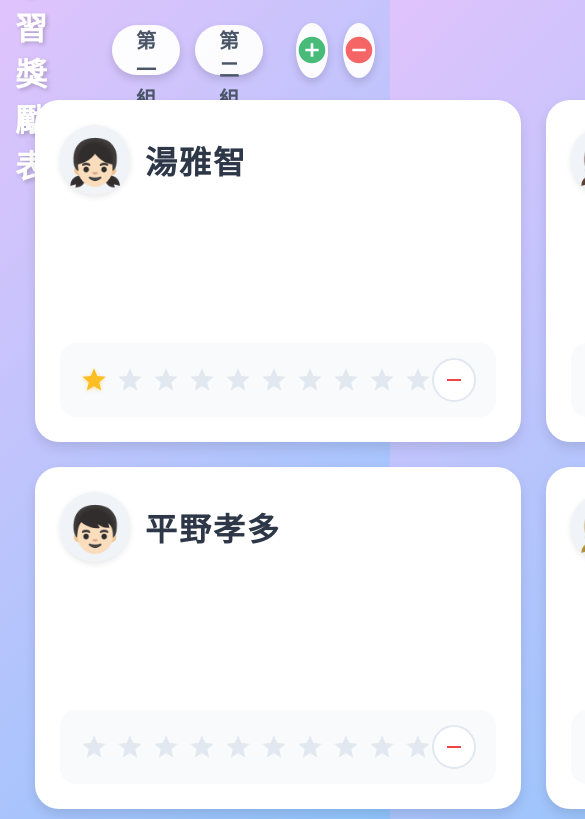
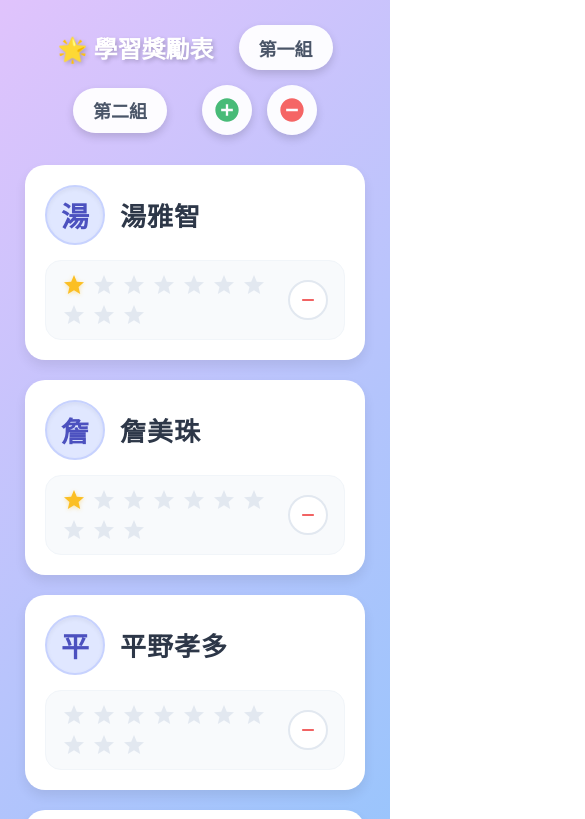
Before and after one commit to j1mwyyzz430/cs, a plain HTML site: page index.html in a window 390 px wide. Both pictures are taken after a click on the button "第一組". Shown: the top 819 px of the page, 585 px wide, since content can reach past the window. Drawn offline with Linux system fonts and the light colour scheme; no server answers.

Commit message:
Update index.html

```diff
--- a/index.html
+++ b/index.html
@@ -12,6 +12,7 @@
             --star-color: #fbbf24;
             --star-empty: #e2e8f0;
             --btn-hover: #edf2f7;
+            --primary-color: #4c51bf;
         }
 
         * {
@@ -24,10 +25,9 @@
         body {
             font-family: 'Segoe UI', 'PingFang HK', 'Microsoft JhengHei', sans-serif;
             background: linear-gradient(135deg, #e0c3fc 0%, #8ec5fc 100%);
-            height: 100vh;
+            min-height: 100vh;
             display: flex;
             flex-direction: column;
-            overflow: hidden;
             padding: 15px;
         }
 
@@ -36,25 +36,26 @@
             display: flex;
             justify-content: center;
             align-items: center;
-            height: 70px;
+            flex-wrap: wrap;
             gap: 15px;
-            margin-bottom: 15px;
+            margin-bottom: 20px;
+            padding: 10px;
         }
 
         .header-title {
-            font-size: 32px;
+            font-size: clamp(24px, 4vw, 32px);
             font-weight: bold;
             color: white;
             text-shadow: 2px 2px 4px rgba(0,0,0,0.2);
-            margin-right: 20px;
+            margin-right: 10px;
         }
 
         .global-btn {
             background: rgba(255, 255, 255, 0.95);
             border: none;
             border-radius: 50%;
-            width: 55px;
-            height: 55px;
+            width: 50px;
+            height: 50px;
             cursor: pointer;
             box-shadow: 0 4px 8px rgba(0,0,0,0.15);
             transition: transform 0.1s, background 0.2s;
@@ -63,7 +64,7 @@
             align-items: center;
         }
         .global-btn:active { transform: scale(0.9); }
-        .global-btn svg { width: 32px; height: 32px; }
+        .global-btn svg { width: 28px; height: 28px; }
         .btn-add-all svg { fill: #48bb78; }
         .btn-sub-all svg { fill: #f56565; }
 
@@ -72,9 +73,9 @@
             background: rgba(255, 255, 255, 0.95);
             border: none;
             border-radius: 25px;
-            padding: 0 24px;
-            height: 50px;
-            font-size: 20px;
+            padding: 0 20px;
+            height: 45px;
+            font-size: 18px;
             font-weight: bold;
             color: #4a5568;
             cursor: pointer;
@@ -82,33 +83,33 @@
             transition: transform 0.1s, background 0.2s, color 0.2s;
         }
         .group-btn:active { transform: scale(0.95); }
-        .group-btn:hover { background: #ffffff; color: #2b6cb0; }
+        .group-btn:hover { background: #ffffff; color: var(--primary-color); }
 
-        /* 學生網格 2x2 (適合4人小班) */
+        /* 學生網格 (響應式設計) */
         .grid-container {
             display: grid;
-            grid-template-columns: repeat(2, 1fr);
-            grid-template-rows: repeat(2, 1fr);
-            gap: 25px;
+            grid-template-columns: repeat(auto-fit, minmax(320px, 1fr));
+            gap: 20px;
             flex: 1;
-            min-height: 0;
-            padding: 0 20px 20px 20px;
+            padding: 0 10px 20px 10px;
+            align-content: start;
         }
 
         .student-card {
             background: var(--card-bg);
-            border-radius: 24px;
-            padding: 25px;
+            border-radius: 20px;
+            padding: 20px;
             display: flex;
             flex-direction: column;
             justify-content: space-between;
-            box-shadow: 0 6px 12px rgba(0,0,0,0.1);
+            box-shadow: 0 6px 12px rgba(0,0,0,0.08);
             cursor: pointer;
-            transition: transform 0.1s, box-shadow 0.2s;
+            transition: transform 0.2s, box-shadow 0.2s;
             position: relative;
+            min-height: 180px;
         }
         .student-card:hover {
-            box-shadow: 0 10px 20px rgba(0,0,0,0.15);
+            box-shadow: 0 12px 24px rgba(0,0,0,0.12);
             transform: translateY(-4px);
         }
         .student-card:active { transform: scale(0.98); }
@@ -117,6 +118,7 @@
             display: flex;
             justify-content: space-between;
             align-items: center;
+            margin-bottom: 15px;
         }
 
         .student-info {
@@ -126,42 +128,46 @@
             pointer-events: none;
         }
 
+        /* 文字頭像樣式 */
         .avatar {
-            font-size: 45px;
-            background: #f0f4f8;
-            width: 70px;
-            height: 70px;
+            font-size: 28px;
+            font-weight: bold;
+            color: var(--primary-color);
+            background: #e0e7ff;
+            width: 60px;
+            height: 60px;
             display: flex;
             justify-content: center;
             align-items: center;
             border-radius: 50%;
-            box-shadow: 0 2px 6px rgba(0,0,0,0.1);
+            box-shadow: inset 0 2px 4px rgba(0,0,0,0.05);
+            border: 2px solid #c7d2fe;
         }
 
         .student-name {
-            font-size: 32px;
+            font-size: 26px;
             font-weight: 700;
             color: var(--text-main);
-            letter-spacing: 2px;
+            letter-spacing: 1px;
         }
 
         .big-stars {
             display: flex;
             flex-wrap: wrap;
             justify-content: flex-end;
-            gap: 5px;
+            gap: 4px;
             max-width: 50%;
         }
         .big-star-icon {
             color: #ff3b30;
-            font-size: 28px;
+            font-size: 24px;
             filter: drop-shadow(0 2px 2px rgba(0,0,0,0.2));
             pointer-events: none;
         }
 
         /* 超級星星樣式 */
         .super-star-icon {
-            font-size: 32px;
+            font-size: 28px;
             cursor: pointer;
             pointer-events: auto;
             animation: superStarPulse 1.5s infinite;
@@ -169,7 +175,7 @@
         }
         @keyframes superStarPulse {
             0% { transform: scale(1); filter: hue-rotate(0deg) drop-shadow(0 0 6px rgba(255,215,0,0.8)); }
-            50% { transform: scale(1.25); filter: hue-rotate(180deg) drop-shadow(0 0 12px rgba(255,215,0,1)); }
+            50% { transform: scale(1.2); filter: hue-rotate(180deg) drop-shadow(0 0 12px rgba(255,215,0,1)); }
             100% { transform: scale(1); filter: hue-rotate(360deg) drop-shadow(0 0 6px rgba(255,215,0,0.8)); }
         }
 
@@ -177,23 +183,25 @@
             display: flex;
             justify-content: space-between;
             align-items: center;
-            margin-top: 15px;
             background: #f8fafc;
-            padding: 15px 20px;
+            padding: 12px 16px;
             border-radius: 16px;
+            border: 1px solid #f1f5f9;
         }
 
         .small-stars {
             display: flex;
-            gap: 8px;
+            flex-wrap: wrap;
+            gap: 6px;
             pointer-events: none;
+            flex: 1;
         }
 
         .star {
-            width: 28px;
-            height: 28px;
+            width: 24px;
+            height: 24px;
             fill: var(--star-empty);
-            transition: fill 0.2s;
+            transition: fill 0.2s, transform 0.2s;
         }
         .star.filled {
             fill: var(--star-color);
@@ -214,9 +222,11 @@
             align-items: center;
             z-index: 10;
             transition: all 0.2s;
+            margin-left: 10px;
         }
         .btn-minus:hover { background: #fee2e2; border-color: #fca5a5; }
-        .btn-minus svg { width: 24px; height: 24px; fill: #ef4444; }
+        .btn-minus:active { transform: scale(0.9); }
+        .btn-minus svg { width: 20px; height: 20px; fill: #ef4444; }
 
         @keyframes pop {
             0% { transform: scale(1); }
@@ -235,19 +245,18 @@
         }
         .confetti {
             position: absolute;
-            width: 12px;
-            height: 12px;
-            background-color: #f00;
+            width: 10px;
+            height: 10px;
             opacity: 0;
         }
         .super-confetti {
-            width: 18px;
-            height: 18px;
+            width: 16px;
+            height: 16px;
             border-radius: 50%;
             box-shadow: 0 0 10px rgba(255,255,255,0.9);
         }
 
-        /* 載入提示 */
+        /* 載入與狀態提示 */
         #toast {
             position: fixed;
             bottom: 30px;
@@ -257,10 +266,24 @@
             color: white;
             padding: 12px 24px;
             border-radius: 30px;
-            font-size: 18px;
+            font-size: 16px;
             display: none;
             z-index: 10000;
             box-shadow: 0 4px 12px rgba(0,0,0,0.2);
+            transition: opacity 0.3s;
+        }
+
+        /* 右下角儲存狀態小圖示 */
+        #save-status {
+            position: fixed;
+            bottom: 15px;
+            right: 15px;
+            font-size: 12px;
+            color: rgba(255,255,255,0.8);
+            background: rgba(0,0,0,0.4);
+            padding: 4px 10px;
+            border-radius: 12px;
+            display: none;
         }
     </style>
 </head>
@@ -272,7 +295,7 @@
         <button class="group-btn" onclick="addGroup(1)" title="第一組加分">第一組</button>
         <button class="group-btn" onclick="addGroup(2)" title="第二組加分">第二組</button>
 
-        <div style="width: 10px;"></div>
+        <div style="width: 5px;"></div>
         <button class="global-btn btn-add-all" onclick="addAll()" title="全班加分">
             <svg viewBox="0 0 24 24"><path d="M12 2C6.48 2 2 6.48 2 12s4.48 10 10 10 10-4.48 10-10S17.52 2 12 2zm5 11h-4v4h-2v-4H7v-2h4V7h2v4h4v2z"/></svg>
         </button>
@@ -284,24 +307,25 @@
     <div class="grid-container" id="grid"></div>
     <div id="confetti-container"></div>
     <div id="toast">資料載入中...</div>
+    <div id="save-status">已儲存</div>
 
     <script>
         const SCRIPT_URL = "https://script.google.com/macros/s/AKfycbxgxe5WPEvn64LII04cl9ONOk9LwrVCiNnom6mM-EJUVw-hVTE216mVIwCJokNpIL0cxA/exec";
 
         let isDataLoaded = false;
+        let saveTimeout = null;
 
-        // 替換為4位非華語學生，並加上可愛的 Emoji 頭像
+        // 移除 Emoji，改用文字頭像
         const studentsData = [
-            { name: "湯雅智", emoji: "👧🏻" },
-            { name: "詹美珠", emoji: "👧🏽" },
-            { name: "平野孝多", emoji: "👦🏻" },
-            { name: "陳詠思", emoji: "👧🏼" }
+            { name: "湯雅智" },
+            { name: "詹美珠" },
+            { name: "平野孝多" },
+            { name: "陳詠思" }
         ];
 
         let students = studentsData.map((data, index) => ({
             id: index + 1,
             name: data.name,
-            emoji: data.emoji,
             smallStars: 0,
             bigStars: 0,
             superStars: 0
@@ -381,10 +405,13 @@
                     bigStarsHTML += `<span class="big-star-icon">⭐</span>`;
                 }
 
+                // 擷取名字的第一個字作為頭像
+                const avatarText = student.name.charAt(0);
+
                 card.innerHTML = `
                     <div class="card-header">
                         <div class="student-info">
-                            <div class="avatar">${student.emoji}</div>
+                            <div class="avatar">${avatarText}</div>
                             <div class="student-name">${student.name}</div>
                         </div>
                         <div class="big-stars">${bigStarsHTML}</div>
@@ -400,6 +427,23 @@
             });
         }
 
+        // 觸發自動存檔 (防抖機制：停止操作 2 秒後自動存檔)
+        function triggerAutoSave() {
+            if (!isDataLoaded) return;
+
+            const statusEl = document.getElementById('save-status');
+            statusEl.innerText = "儲存中...";
+            statusEl.style.display = "block";
+
+            clearTimeout(saveTimeout);
+            saveTimeout = setTimeout(() => {
+                saveData().then(() => {
+                    statusEl.innerText = "已自動儲存";
+                    setTimeout(() => { statusEl.style.display = "none"; }, 2000);
+                });
+            }, 2000);
+        }
+
         function processStarPromotion(student) {
             student.smallStars = 0;
             student.bigStars++;
@@ -412,6 +456,7 @@
             }
 
             render();
+            triggerAutoSave();
 
             if (gotSuper) {
                 playSuperWinSound();
@@ -432,6 +477,7 @@
                 } else {
                     playAddSound();
                     render([index]);
+                    triggerAutoSave();
                 }
             }
         }
@@ -441,11 +487,13 @@
                 students[index].smallStars--;
                 playSubSound();
                 render();
+                triggerAutoSave();
             } else if (students[index].bigStars > 0) {
                 students[index].bigStars--;
                 students[index].smallStars = 9;
                 playSubSound();
                 render();
+                triggerAutoSave();
             }
         }
 
@@ -454,6 +502,7 @@
                 if(confirm(`確定要消耗 ${students[index].name} 的 1 顆彩色大星星來兌換禮物嗎？`)) {
                     students[index].superStars--;
                     render();
+                    triggerAutoSave();
                 }
             }
         }
@@ -481,6 +530,7 @@
                 fireConfetti();
             }
             render(changedIndices);
+            triggerAutoSave();
         }
 
         function addGroup(groupId) {
@@ -509,6 +559,7 @@
                 fireConfetti();
             }
             render(changedIndices);
+            triggerAutoSave();
         }
 
         function subAll() {
@@ -522,6 +573,7 @@
                 }
             });
             render();
+            triggerAutoSave();
         }
 
         function fireConfetti() {
@@ -570,7 +622,13 @@
             const toast = document.getElementById('toast');
             toast.innerText = msg;
             toast.style.display = 'block';
-            setTimeout(() => toast.style.display = 'none', 2000);
+            setTimeout(() => {
+                toast.style.opacity = '0';
+                setTimeout(() => {
+                    toast.style.display = 'none';
+                    toast.style.opacity = '1';
+                }, 300);
+            }, 2000);
         }
 
         async function loadData() {
@@ -629,12 +687,15 @@
             loadData();
         };
 
+        // 保留原有的關閉網頁前存檔作為雙重保險
         window.addEventListener('beforeunload', () => {
+            if(saveTimeout) clearTimeout(saveTimeout);
             saveData();
         });
 
         document.addEventListener('visibilitychange', () => {
             if (document.visibilityState === 'hidden') {
+                if(saveTimeout) clearTimeout(saveTimeout);
                 saveData();
             }
         });
```
